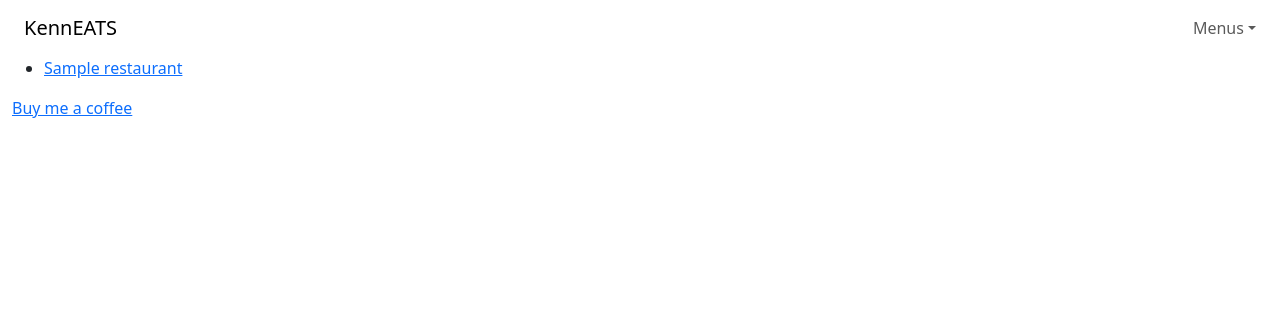
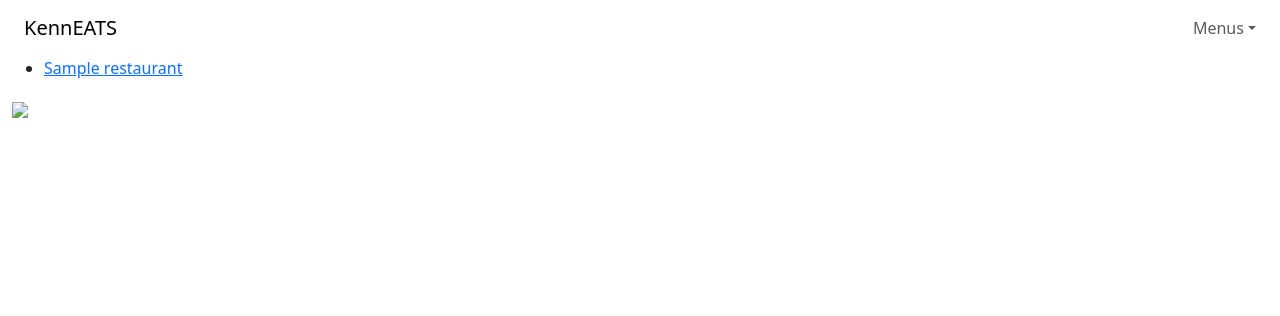
Before and after one commit to adostacey/menu-app, a Django app: template templates/home.html in a window 1280 px wide. Shown: the top 316 px of the page. Run offline with Django 3.2, Linux system fonts and the light colour scheme; the template is opened without the code that fills it: most values are stand-ins (such as "Sample title", 1, 10 or a date in 2020).

Commit message:
Update coffee link

```diff
--- a/templates/base.html
+++ b/templates/base.html
@@ -41,7 +41,9 @@
             {% block content %}
             {% endblock content %}
             <footer>
-                <a href="#">Buy me a coffee</a>
+                <a href="https://www.buymeacoffee.com/house573">
+                    <img src="https://img.buymeacoffee.com/button-api/?text=Buy me a coffee&emoji=☕&slug=house573&button_colour=FFDD00&font_colour=000000&font_family=Cookie&outline_colour=000000&coffee_colour=ffffff" />
+                </a>
             </footer>
         </div>
         <script src="https://cdn.jsdelivr.net/npm/bootstrap@5.3.3/dist/js/bootstrap.bundle.min.js"
```
